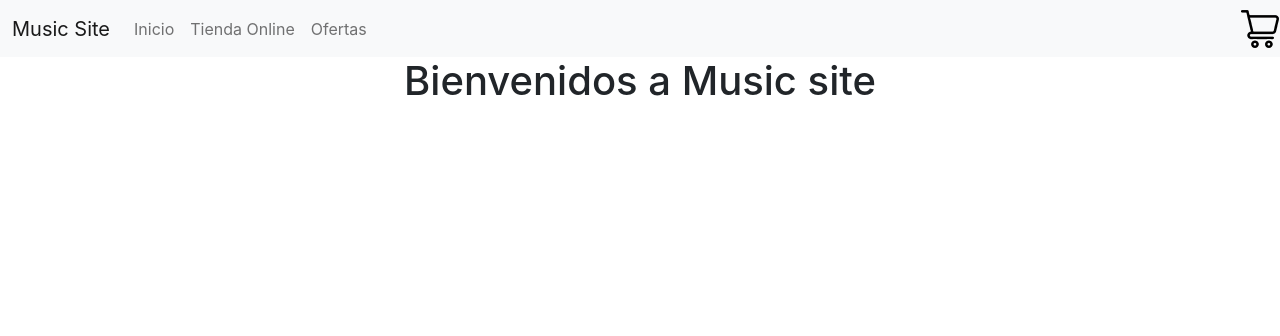
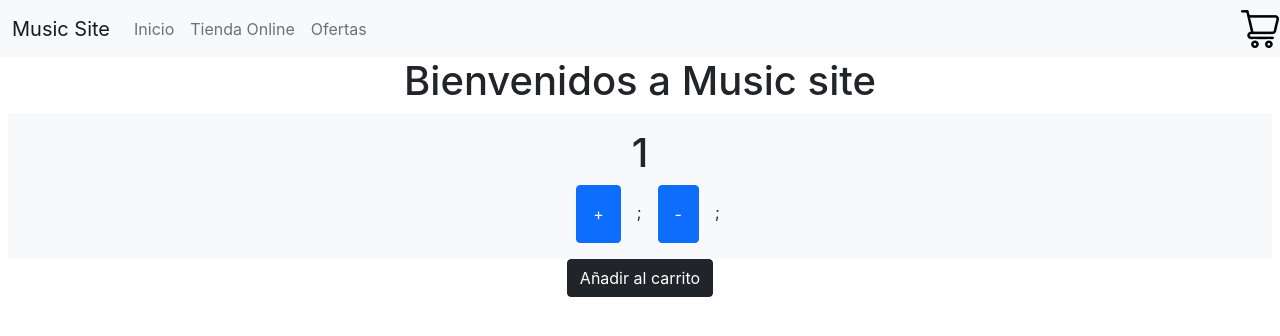
Before and after one commit to SandraGordillo/ecommerce-sandra, a React (Create React App) app: page / in a window 1280 px wide. Shown: the top 336 px of the page. Built offline with nearby package versions, Linux system fonts and the light colour scheme.

Commit message:
crear ItemCount

```diff
--- a/src/App.js
+++ b/src/App.js
@@ -1,6 +1,7 @@
 import './App.css';
 import ItemListContainer from './components/ItemListContainer';
 import Navbar from './components/Navbar';
+import ItemCount from './components/ItemCount';
 
 
 
@@ -9,6 +10,7 @@ function App() {
     <div className="App">
       <Navbar/>
       <ItemListContainer texto ="Bienvenidos a Music site"/>
+      <ItemCount/>
     </div>
   );
 }
--- a/src/components/ItemCount.jsx
+++ b/src/components/ItemCount.jsx
@@ -1,16 +1,19 @@
-import { useState } from "react";
+import React, {useState}  from 'react';
 
-export const useCounter = (initialValue = 0) => {
-  const [counter, setCounter] = useState(initialValue);
+function ItemCount ( {initial}) {
+    const [ contador,setContador ] = useState(1);
 
-  const increment = () => {
-    setCounter(counter + 1);
-  };
-  const decrement = () => {
-    setCounter(counter - 1);
-  };
-  const resetCounter = () => {
-    setCounter(initialValue);
-  };
-  return { counter, increment, decrement, resetCounter };
+
+return <>
+<div className='p-3 mx-2 bg-light text-dark'>
+<h1>{contador}</h1>
+<button className='btn btn-primary p-3 mx-3 ' onClick={() => setContador(contador+1)}>+</button>;
+<button className='btn btn-primary p-3  mx-3' onClick={() => setContador(contador-1)}>-</button>;
+</div>
+
+<button className='btn btn-dark'>Añadir al carrito</button>
+</>
+
 };
+
+export default ItemCount;
--- a/src/components/ItemListContainer.jsx
+++ b/src/components/ItemListContainer.jsx
@@ -1,9 +1,10 @@
 import React from 'react';
+import ItemCount from './ItemCount';
 
 const ItemListContainer = ({texto}) =>{
   return <div>
   <h1>{texto}</h1>
   </div>;
 }
-
+<ItemCount/>
 export default ItemListContainer;
```
